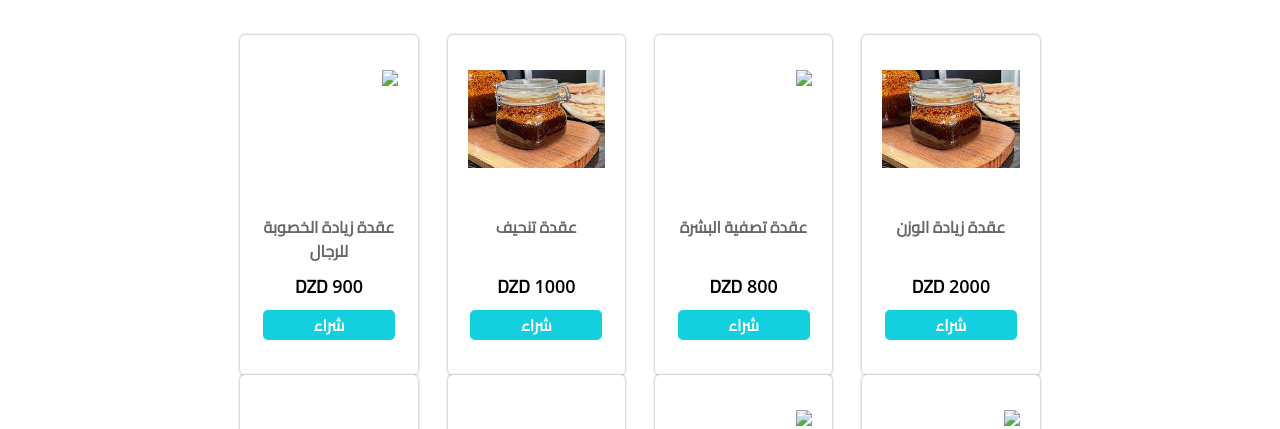
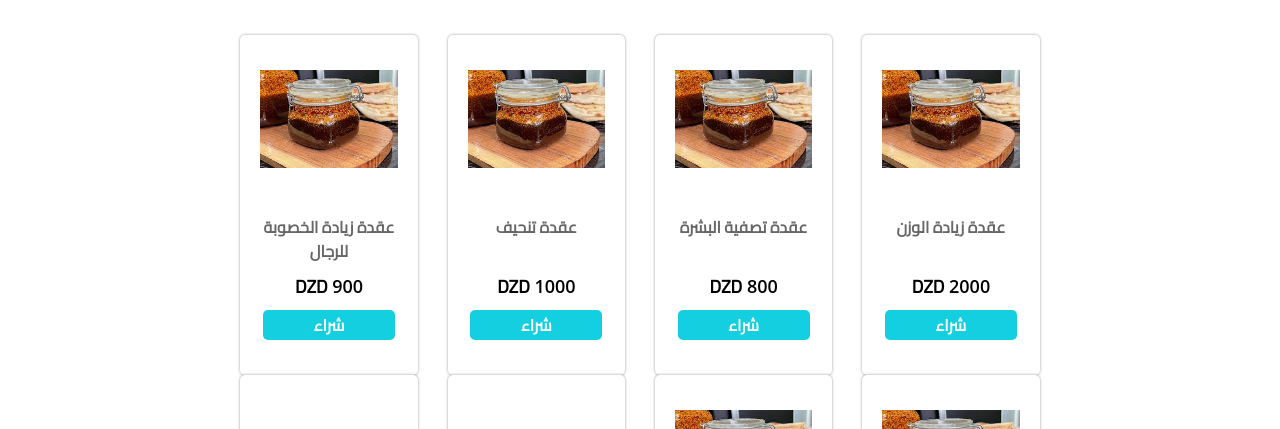
Before and after one commit to yumour/sahtic, a plain HTML site: page Sahtic/store.html in a window 1280 px wide. Shown: the part 523-952 px from the top of the page. Drawn offline with nearby package versions, Linux system fonts and the light colour scheme.

Commit message:
Update store.html

```diff
--- a/Sahtic/store.html
+++ b/Sahtic/store.html
@@ -72,7 +72,7 @@
                   <div class="white-box">
 
                     <div class="product-img">
-                      <img src="images/store/tent.jpg">
+                      <img src="images/store/tent.jpeg">
                     </div>
                     <div class="product-bottom">
                       <div class="product-name">عقدة تصفية البشرة </div>
@@ -104,7 +104,7 @@
                   <div class="white-box">
 
                     <div class="product-img">
-                      <img src="images/store/tent.jpg">
+                      <img src="images/store/tent.jpeg">
                     </div>
                     <div class="product-bottom">
                       <div class="product-name"> عقدة  زيادة الخصوبة للرجال</div>
@@ -120,7 +120,7 @@
                   <div class="white-box">
 
                     <div class="product-img">
-                      <img src="images/store/tent.jpg">
+                      <img src="images/store/tent.jpeg">
                     </div>
                     <div class="product-bottom">
                       <div class="product-name"> عقدة تقوية الذاكرة  </div>
@@ -136,7 +136,7 @@
                   <div class="white-box">
 
                     <div class="product-img">
-                      <img src="images/store/tent.jpg">
+                      <img src="images/store/tent.jpeg">
                     </div>
                     <div class="product-bottom">
                       <div class="product-name">عقدة تقوية و ترطيب الشعر </div>
```
